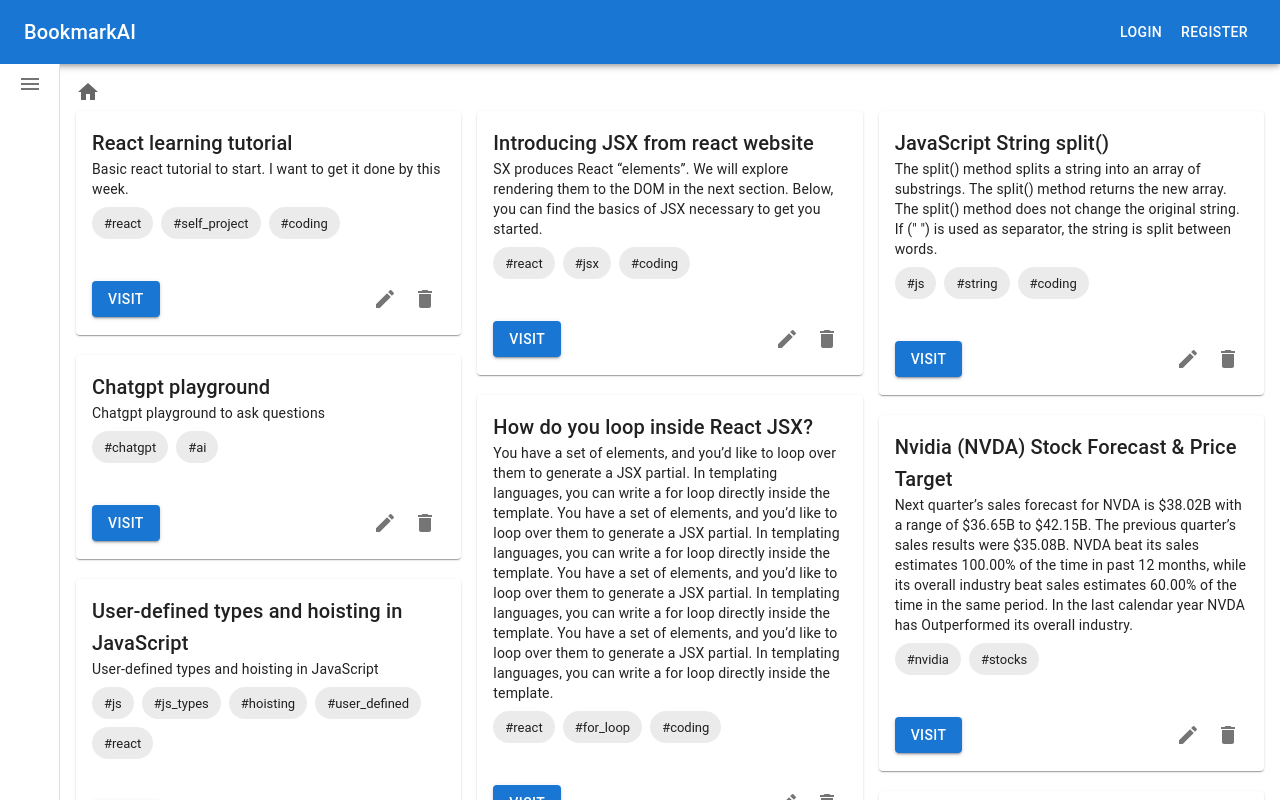
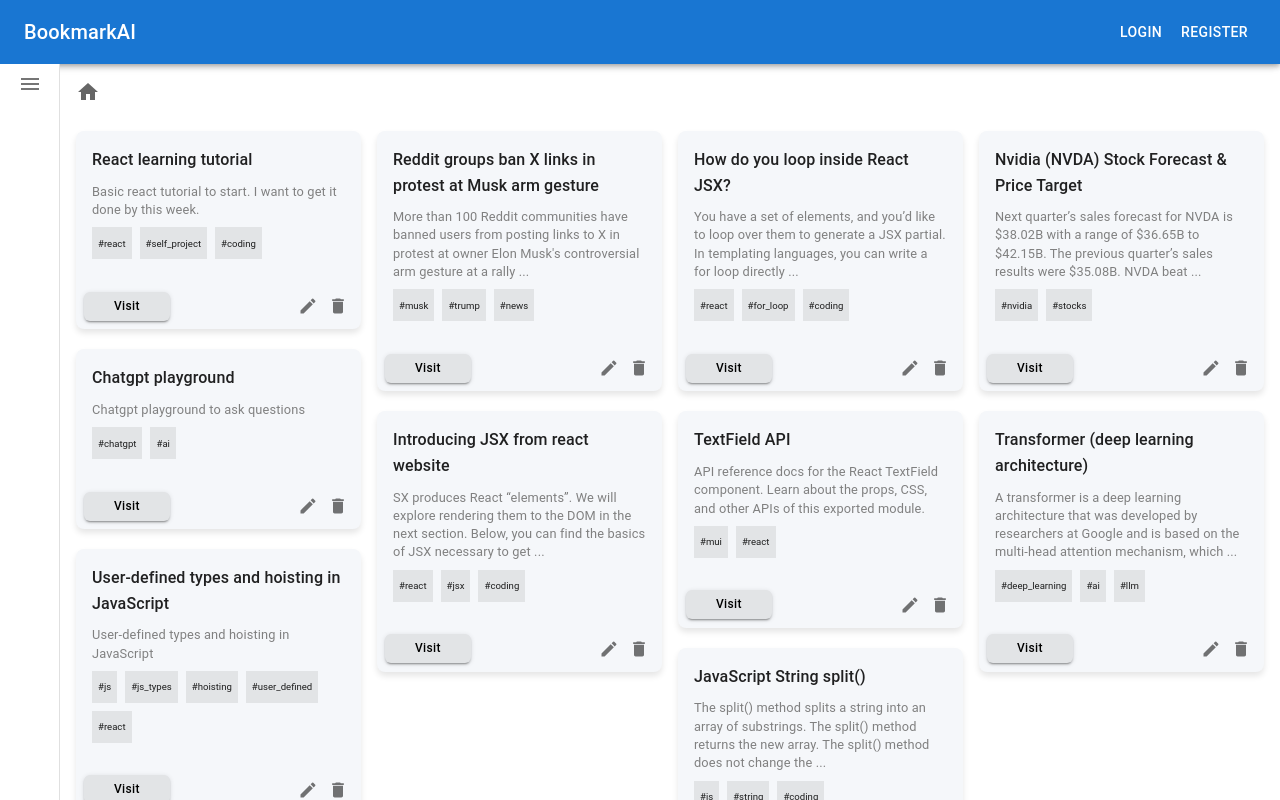
Before and after one commit to ab1hi2shek/BookmarkAIFrontend, a React (Vite) app: page / in a window 1280 px wide. Shown: the top 800 px of the page. Built offline with nearby package versions, Linux system fonts and the light colour scheme.

Commit message:
Expandable tags and bookmarks list 2

```diff
--- a/src/components/BookmarkCard.jsx
+++ b/src/components/BookmarkCard.jsx
@@ -6,6 +6,13 @@ import EditBookmarkModal from './EditBookmarkModal';
 import { deleteBookmark, editBookmark } from '../features/bookmarks/bookmarksSlice';
 import { selectFilteredBookmarks } from '../features/bookmarks/bookmarksSelectors';
 import { useSelector, useDispatch } from 'react-redux';
+import styles from '../styles/bookmarkCardStyles'
+
+const truncateText = (text, limit) => {
+    if (text.length <= limit) return text;
+    const truncated = text.slice(0, limit);
+    return truncated.slice(0, truncated.lastIndexOf(' ')) + ' ...';
+};
 
 const BookmarkCard = () => {
     const [editModalOpen, setEditModalOpen] = useState(false);
@@ -30,53 +37,35 @@ const BookmarkCard = () => {
 
     return (
         <>
-            {/* Masonry Layout */}
-            <Box
-                sx={{
-                    columnCount: { xs: 1, sm: 2, md: 3 }, // Adjust number of columns based on screen size
-                    columnGap: '16px',
-                }}
-            >
+            <Box sx={{ columnCount: { xs: 1, sm: 3, md: 4 }, columnGap: '16px', marginTop: '20px' }}>
                 {filteredBookmarks.map((bookmark) => (
-                    <Card
-                        key={bookmark.id}
-                        sx={{
-                            display: 'inline-block', // Ensures cards do not break column structure
-                            width: '100%', // Full width within column
-                            marginBottom: '16px', // Space between cards
-                        }}
-                    >
+                    <Card key={bookmark.id} sx={styles.card}>
                         <CardContent>
-                            <Typography variant="h6">{bookmark.title}</Typography>
-                            <Typography variant="body2">{bookmark.notes}</Typography>
+                            <Typography variant="h6" sx={styles.title}>
+                                {bookmark.title}
+                            </Typography>
+
+                            <Typography variant="body2" sx={styles.notes}>
+                                {truncateText(bookmark.notes, 150)}
+                            </Typography>
+
                             <Box sx={{ mt: 1 }}>
                                 {bookmark.tags.map((tag, index) => (
-                                    <Chip key={index} label={tag.split("-")[1]} sx={{ mr: 1, mb: 1 }} />
+                                    <Chip key={index} label={tag.split("-")[1]} sx={styles.chip} />
                                 ))}
                             </Box>
                         </CardContent>
-                        <Box
-                            sx={{
-                                display: 'flex',
-                                justifyContent: 'space-between',
-                                alignItems: 'center',
-                                padding: 2,
-                            }}
-                        >
-                            <Button
-                                variant="contained"
-                                color="primary"
-                                target="_blank"
-                                href={bookmark.url}
-                            >
+
+                        <Box sx={styles.cardFooter}>
+                            <Button variant="contained" sx={styles.button} target="_blank" href={bookmark.url}>
                                 Visit
                             </Button>
                             <Box>
-                                <IconButton onClick={() => handleEditBookmark(bookmark)}>
-                                    <EditIcon />
+                                <IconButton onClick={() => handleEditBookmark(bookmark)} size="small">
+                                    <EditIcon fontSize="small" />
                                 </IconButton>
-                                <IconButton onClick={() => handleDeleteBookmark(bookmark.id)}>
-                                    <DeleteIcon />
+                                <IconButton onClick={() => handleDeleteBookmark(bookmark.id)} size="small">
+                                    <DeleteIcon fontSize="small" />
                                 </IconButton>
                             </Box>
                         </Box>
--- /dev/null
+++ b/src/styles/bookmarkCardStyles.js
@@ -0,0 +1,49 @@
+const styles = {
+    card: {
+        display: 'inline-block',
+        width: '100%',
+        marginBottom: '16px',
+        backgroundColor: '#F5F7FA',
+        borderRadius: '8px',
+        boxShadow: '0px 4px 6px rgba(0, 0, 0, 0.1)',
+    },
+    title: {
+        fontSize: '1rem',
+        fontWeight: 500,
+        marginBottom: '10px',
+    },
+    notes: {
+        fontSize: '0.8rem',
+        color: 'gray',
+        marginBottom: '8px',
+    },
+    chip: {
+        marginRight: '0.5rem',
+        marginBottom: '0.5rem',
+        fontSize: '0.6rem',
+        padding: '2px 4px',
+        borderWidth: '0.5px',
+        borderRadius: '0px',
+        '& .MuiChip-label': {
+            padding: '2px'
+        },
+    },
+    button: {
+        backgroundColor: '#e2e4e6',
+        color: 'black',
+        fontSize: '0.75rem',
+        padding: '4px 30px',
+        borderRadius: '6px',
+        textTransform: 'none',
+        minWidth: 'auto',
+        '&:hover': { backgroundColor: '#d4dae1' },
+    },
+    cardFooter: {
+        display: 'flex',
+        justifyContent: 'space-between',
+        alignItems: 'center',
+        padding: '8px',
+    },
+};
+
+export default styles;
```
